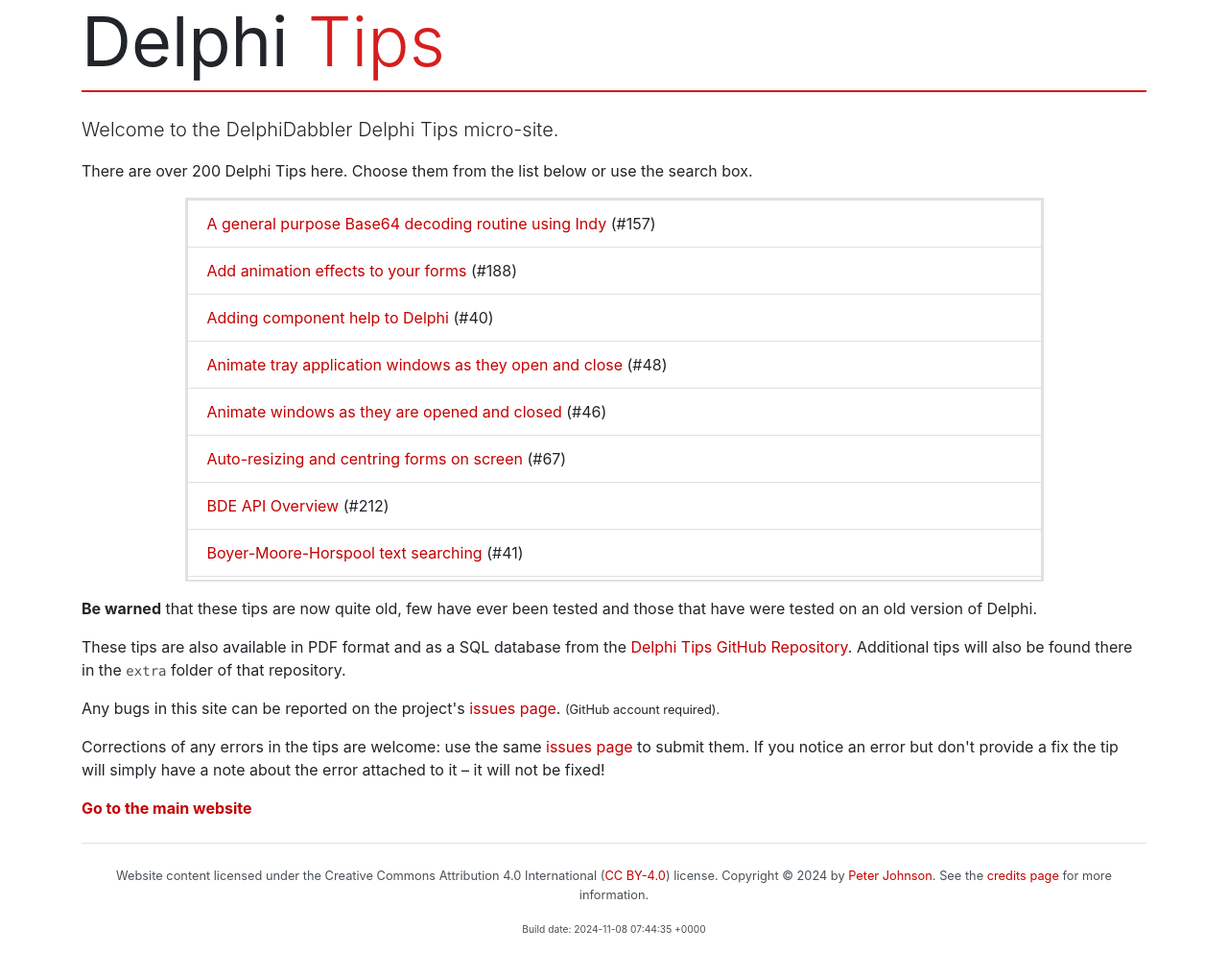
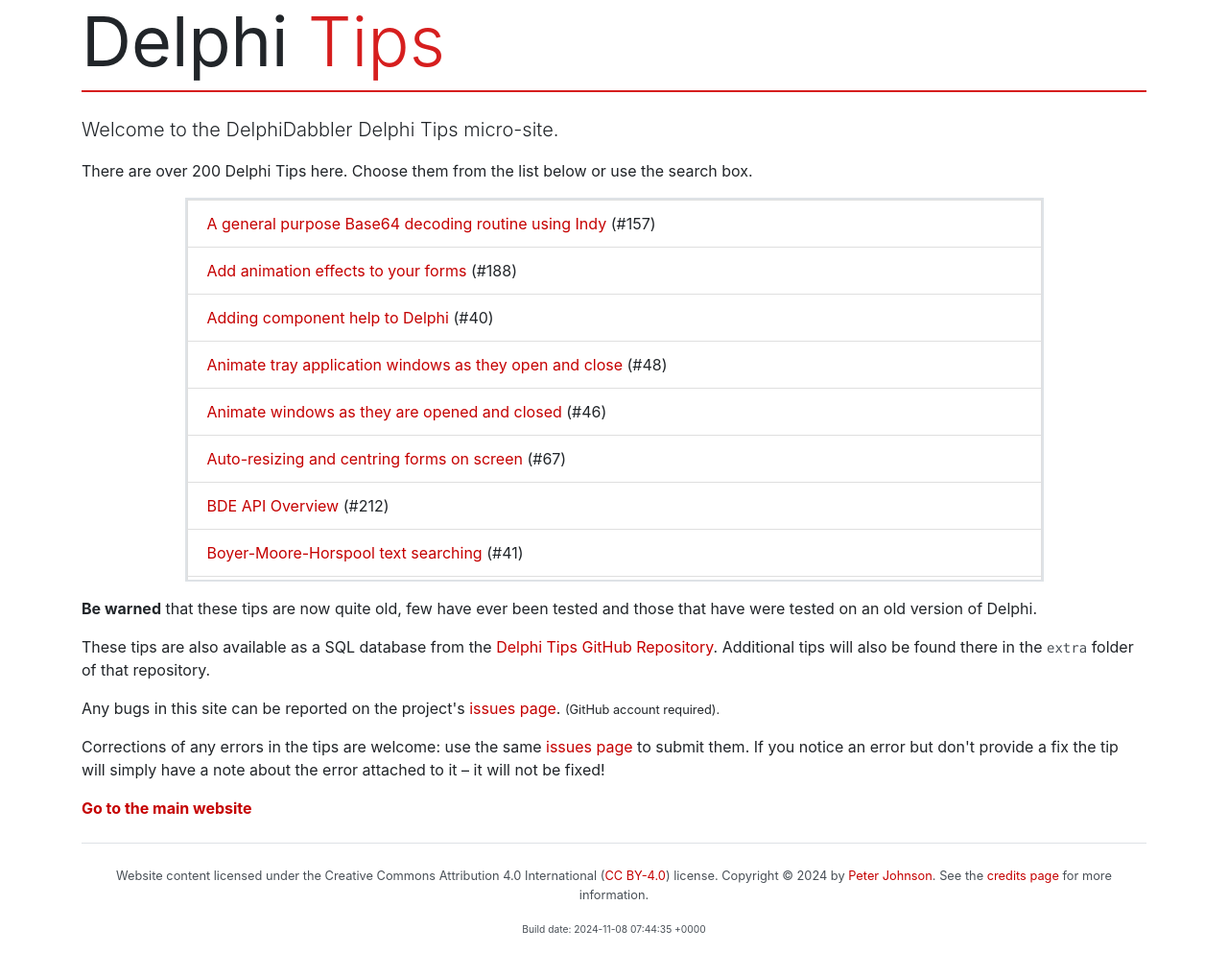
Before and after one commit to delphidabbler/delphi-tips, a Jekyll site: the page built from docs/index.html, in a window 1280 px wide. Shown: the whole page at 96% size. Built offline with Jekyll 4.4.1, drawn with Linux system fonts in a browser that asks for light colours; comment, search, counter and statistics services are not loaded.

```diff
--- a/docs/index.html
+++ b/docs/index.html
@@ -24,7 +24,7 @@ layout: default
 
 <p><strong>Be warned</strong> that these tips are now quite old, few have ever been tested and those that have were tested on an old version of Delphi.</p>
 
-<p>These tips are also available in PDF format and as a SQL database from the <a href="https://github.com/delphidabbler/delphi-tips">Delphi Tips GitHub Repository</a>. Additional tips will also be found there in the <code>extra</code> folder of that repository.</p>
+<p>These tips are also available as a SQL database from the <a href="https://github.com/delphidabbler/delphi-tips">Delphi Tips GitHub Repository</a>. Additional tips will also be found there in the <code>extra</code> folder of that repository.</p>
 
 <p>Any bugs in this site can be reported on the project's <a href="https://github.com/delphidabbler/delphi-tips/issues">issues page</a>. <small>(GitHub account required).</small></p>
 
```
Also changed, not shown: README.md.
